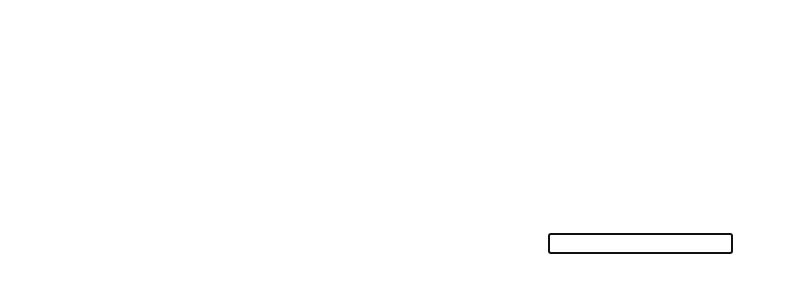
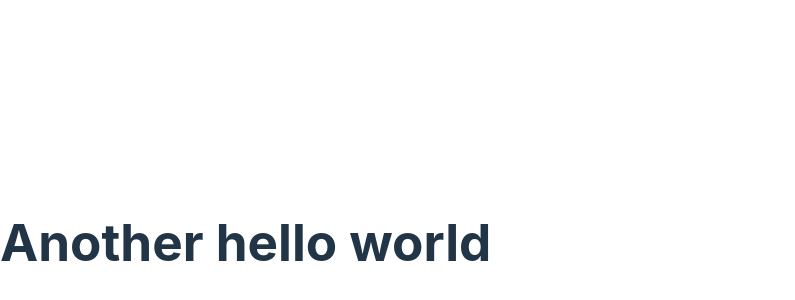
Before and after one commit to redayzarra/AutoPilot, a React (Vite) app in the folder frontend/: page / in a window 1280 px wide. Shown: the part 158-458 px from the top of the page, without its empty margins (0-795 px from the left). Built offline with nearby package versions, Linux system fonts and the light colour scheme.

Commit message:
Getting ready to build the frontend

```diff
--- a/frontend/src/App.tsx
+++ b/frontend/src/App.tsx
@@ -1,16 +1,9 @@
-import { useEffect, useRef } from "react";
-import "./App.css";
+import Message from "./components/Message";
 
 function App() {
-  const ref = useRef<HTMLInputElement>(null);
-
-  useEffect(() => {
-    if (ref.current) ref.current.focus();
-  });
-
   return (
     <div>
-      <input ref={ref} type="text" className="form-control" />
+      <Message />
     </div>
   );
 }
--- /dev/null
+++ b/frontend/src/components/Message.tsx
@@ -0,0 +1,8 @@
+
+const Message = () => {
+  return (
+    <h1>Another hello world</h1>
+  )
+}
+
+export default Message
```
